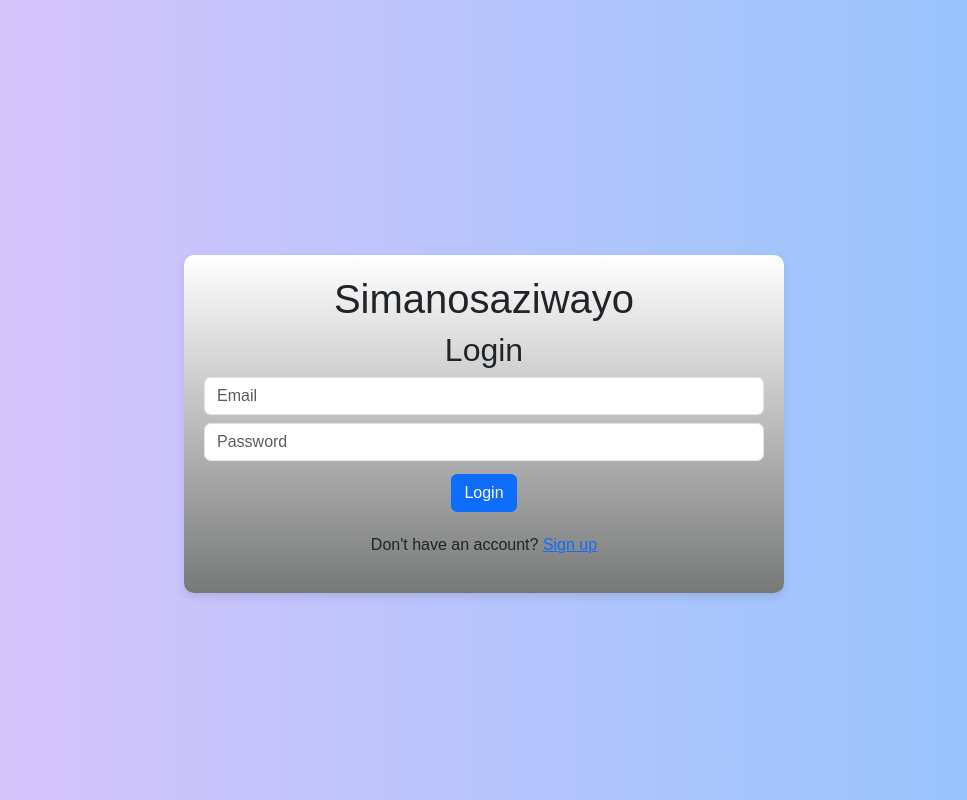
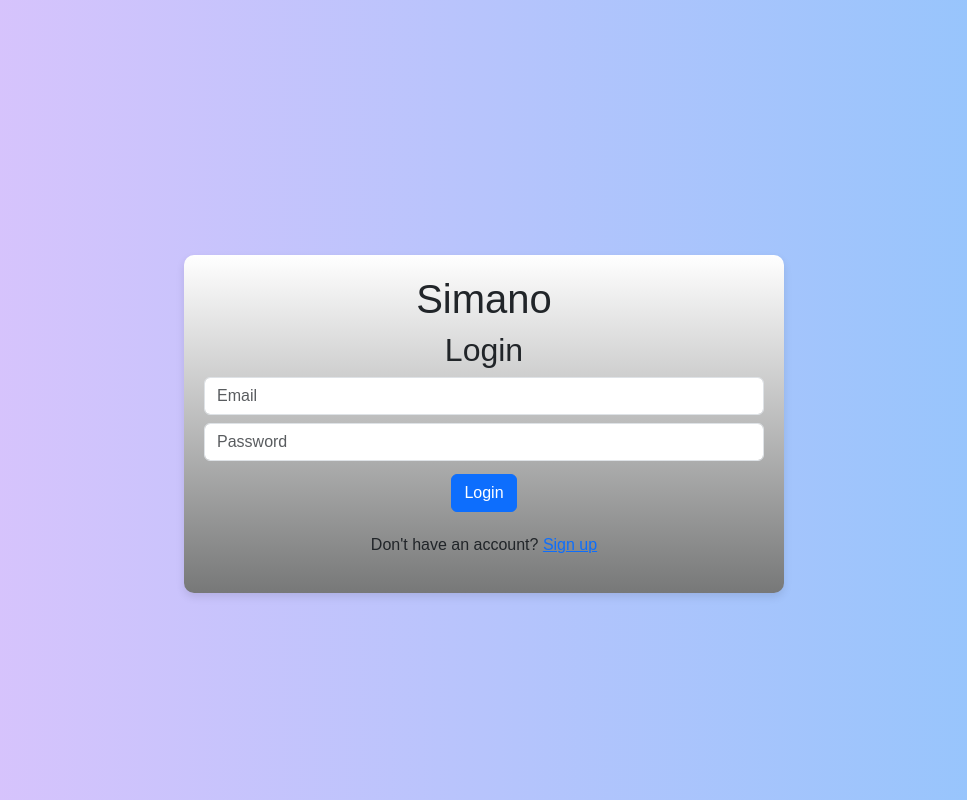
Before and after one commit to khethomngomz/TechClockIn, a plain HTML site: page public/technician.html in a window 1280 px wide. Shown: the whole page, without its empty margins (156-1123 px from the left). Drawn offline with nearby package versions, Linux system fonts and the light colour scheme.

Commit message:
changed plan

```diff
--- a/public/technician.html
+++ b/public/technician.html
@@ -9,7 +9,7 @@
 </head>
 <body>
     <div class="container mt-5">
-        <h1 class="text-center">Simanosaziwayo</h1>
+        <h1 class="text-center">Simano</h1>
 
         <!-- Login Section -->
         <div id="login" class="text-center">
```
